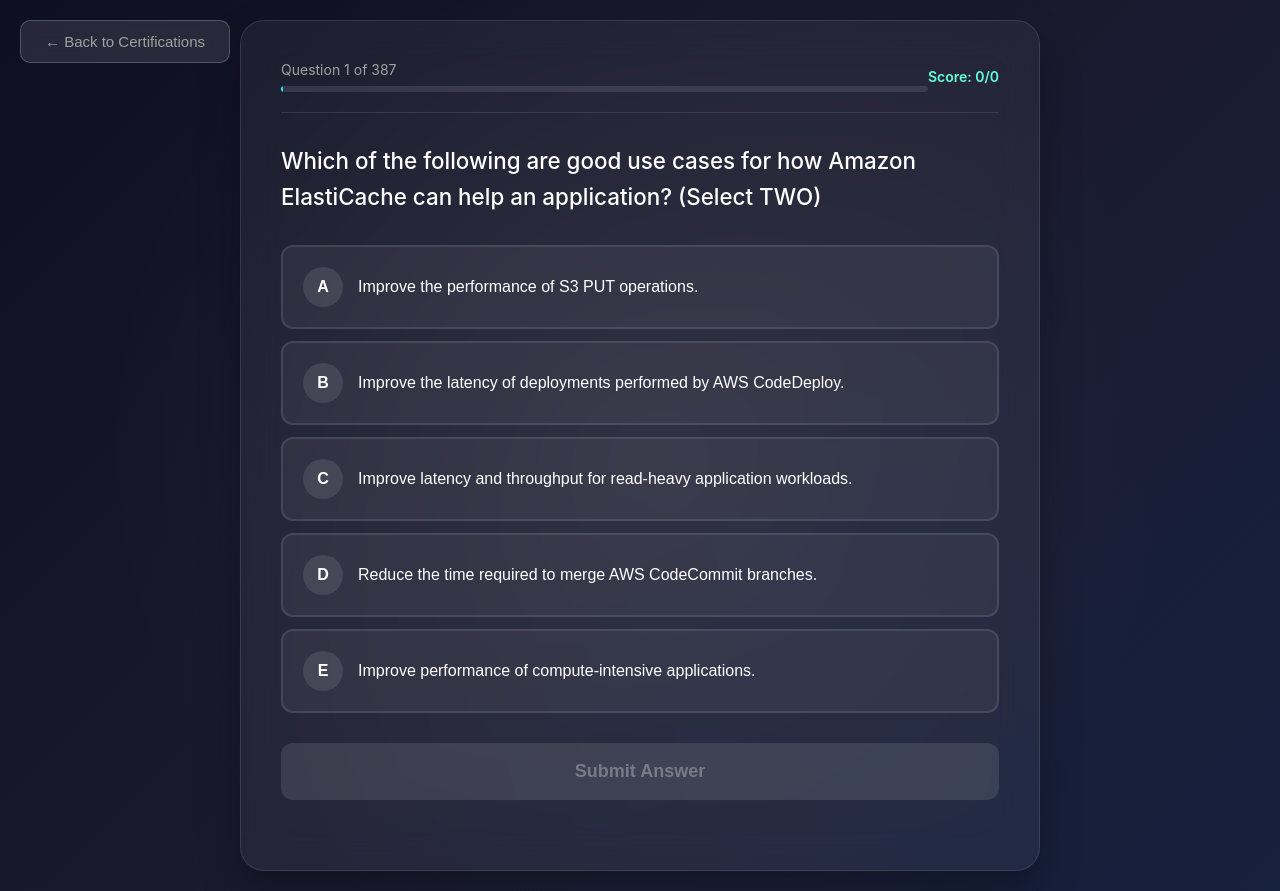
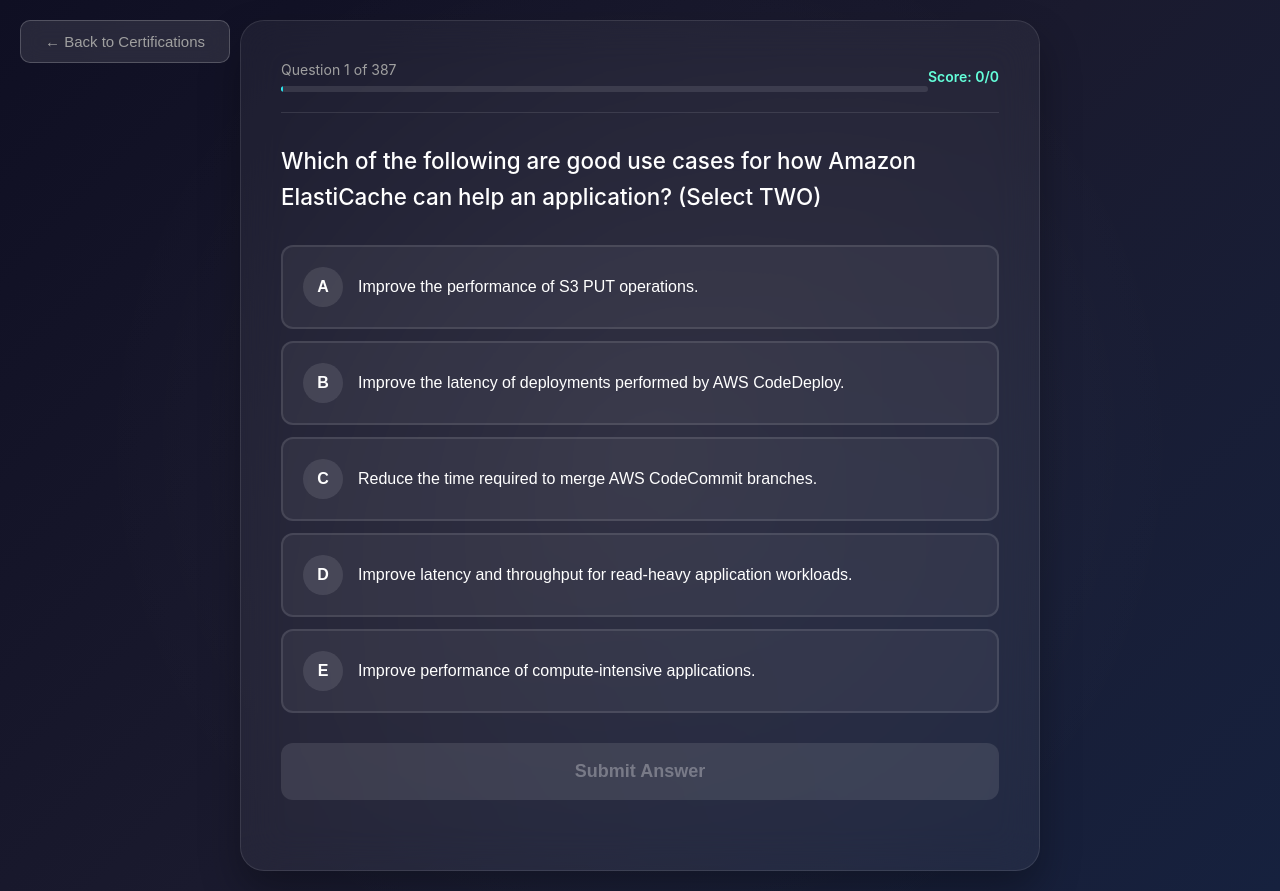
Before and after one commit to hey-om7/questions-portal, a React (Create React App) app: page / in a window 1280 px wide. Both pictures are taken after a click on the element 243 px from the left and 571 px from the top of the page. Built offline with nearby package versions, Linux system fonts and the light colour scheme.

Commit message:
Add option shuffling to Quiz component for improved question variety. Implement mapping of shuffled indices to original indices for accurate answer checking and result display.

```diff
--- a/src/Quiz.js
+++ b/src/Quiz.js
@@ -1,5 +1,14 @@
 import React, { useState, useEffect } from 'react';
 import './App.css';
+
+function shuffleArrayWithMapping(array) {
+  const arr = array.map((item, idx) => ({ item, originalIndex: idx }));
+  for (let i = arr.length - 1; i > 0; i--) {
+    const j = Math.floor(Math.random() * (i + 1));
+    [arr[i], arr[j]] = [arr[j], arr[i]];
+  }
+  return arr;
+}
 
 function Quiz({ certificationId, onBackToLanding }) {
   const [questions, setQuestions] = useState([]);
@@ -10,6 +19,8 @@
   const [score, setScore] = useState(0);
   const [totalAnswered, setTotalAnswered] = useState(0);
   const [isMobile, setIsMobile] = useState(false);
+  const [shuffledOptions, setShuffledOptions] = useState([]);
+  const [optionIndexMap, setOptionIndexMap] = useState([]); // Maps shuffled index to original index
 
   useEffect(() => {
     fetch(`${process.env.PUBLIC_URL}/resource/final-questions.json`)
@@ -33,6 +44,17 @@
     return () => window.removeEventListener('resize', checkMobile);
   }, []);
 
+  // Shuffle options whenever the question changes
+  useEffect(() => {
+    if (questions.length > 0 && currentQuestionIndex < questions.length) {
+      const currentQ = questions[currentQuestionIndex];
+      const shuffled = shuffleArrayWithMapping(currentQ.options);
+      setShuffledOptions(shuffled.map(obj => obj.item));
+      setOptionIndexMap(shuffled.map(obj => obj.originalIndex));
+      setSelectedOptions([]); // Reset selected options on question change
+    }
+  }, [questions, currentQuestionIndex]);
+
   const currentQuestion = questions[currentQuestionIndex];
 
   const handleOptionSelect = (optionIndex) => {
@@ -50,14 +72,14 @@
 
   const handleSubmit = () => {
     if (selectedOptions.length === 0) return;
-
+    // Map selected shuffled indices to original indices
+    const selectedOriginalIndices = selectedOptions.map(idx => optionIndexMap[idx]);
     const correctAnswers = currentQuestion.answer.map(ans => ans - 1); // Convert to 0-based index
-    const isAnswerCorrect = selectedOptions.length === correctAnswers.length &&
-      selectedOptions.every(option => correctAnswers.includes(option));
-
+    const isAnswerCorrect =
+      selectedOriginalIndices.length === correctAnswers.length &&
+      selectedOriginalIndices.every(option => correctAnswers.includes(option));
     setIsCorrect(isAnswerCorrect);
     setShowResult(true);
-
     if (isAnswerCorrect) {
       setScore(prev => prev + 1);
     }
@@ -181,14 +203,14 @@
 
         {/* Options */}
         <div className="options-section">
-          {currentQuestion.options.map((option, index) => (
+          {shuffledOptions.map((option, index) => (
             <button
               key={index}
               className={`option-btn ${
                 selectedOptions.includes(index) ? 'selected' : ''
               } ${
                 showResult
-                  ? currentQuestion.answer.includes(index + 1)
+                  ? currentQuestion.answer.includes(optionIndexMap[index] + 1)
                     ? 'correct'
                     : selectedOptions.includes(index)
                       ? 'incorrect'
@@ -202,10 +224,10 @@
                 {String.fromCharCode(65 + index)}
               </span>
               <span className="option-text">{option}</span>
-              {showResult && currentQuestion.answer.includes(index + 1) && (
+              {showResult && currentQuestion.answer.includes(optionIndexMap[index] + 1) && (
                 <span className="correct-indicator">✓</span>
               )}
-              {showResult && selectedOptions.includes(index) && !currentQuestion.answer.includes(index + 1) && (
+              {showResult && selectedOptions.includes(index) && !currentQuestion.answer.includes(optionIndexMap[index] + 1) && (
                 <span className="incorrect-indicator">✗</span>
               )}
             </button>
@@ -239,11 +261,15 @@
           <div className="result-details">
             <h3>Correct Answer{currentQuestion.answer.length > 1 ? 's' : ''}:</h3>
             <div className="correct-answers">
-              {currentQuestion.answer.map((ans, index) => (
-                <span key={index} className="correct-answer">
-                  {String.fromCharCode(64 + ans)}
-                </span>
-              ))}
+              {currentQuestion.answer.map((ans, index) => {
+                // Find the shuffled index for each correct answer
+                const shuffledIdx = optionIndexMap.findIndex(origIdx => origIdx === ans - 1);
+                return (
+                  <span key={index} className="correct-answer">
+                    {String.fromCharCode(65 + shuffledIdx)}
+                  </span>
+                );
+              })}
             </div>
           </div>
         )}
```
